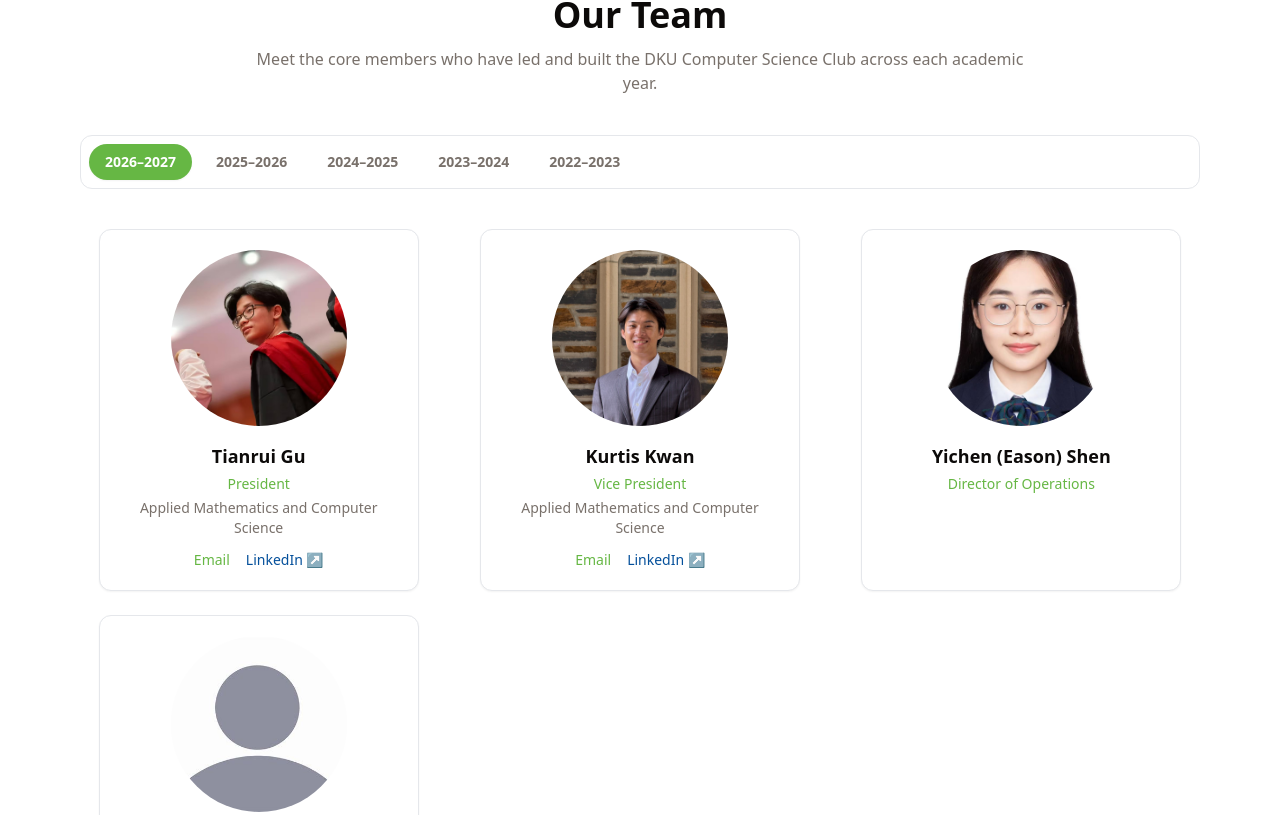
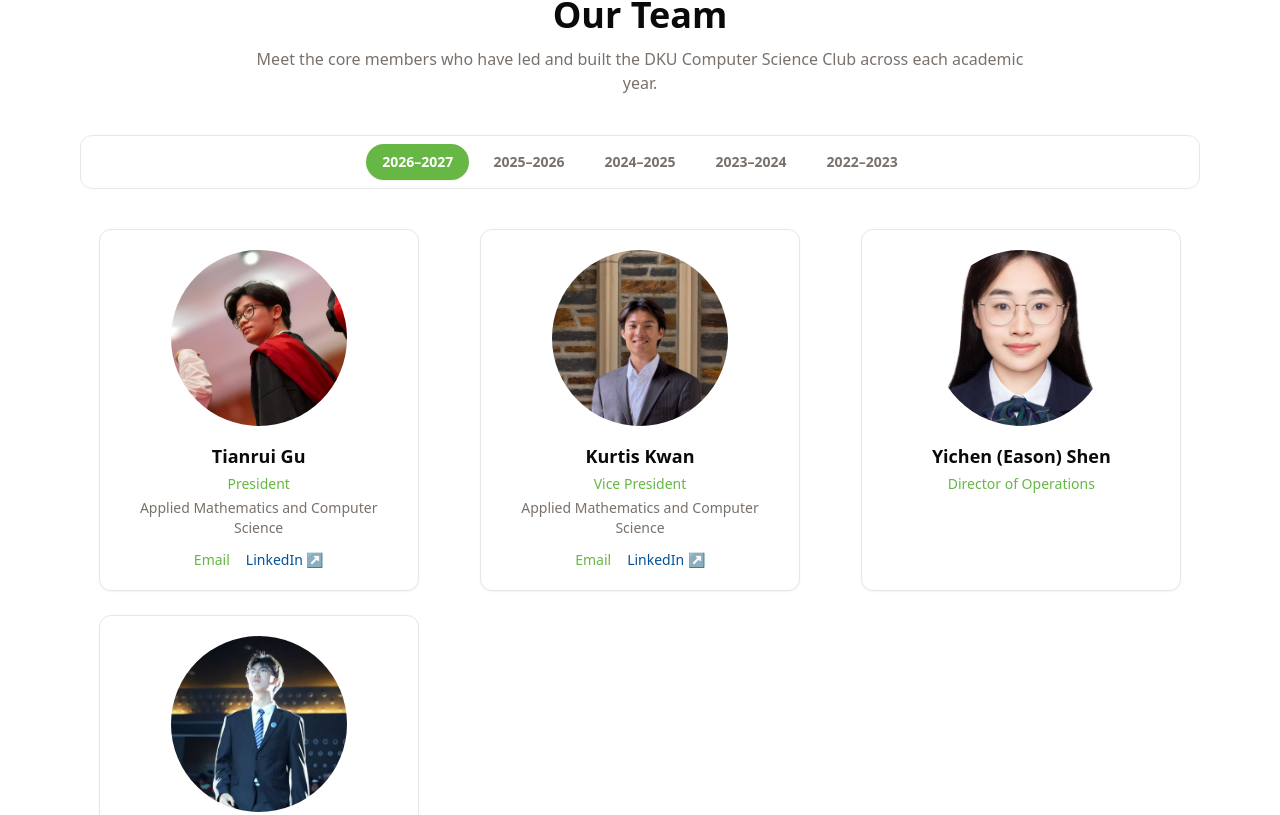
Before and after one commit to DKU-CS-Club/dkucs.com, a Next.js app: page /about in a window 1280 px wide. Shown: the part 205-1020 px from the top of the page. Built offline with nearby package versions, Linux system fonts and the light colour scheme.

Commit message:
Update team member portraits

```diff
--- a/src/components/history.tsx
+++ b/src/components/history.tsx
@@ -25,7 +25,7 @@
     name: "Jafarbek Ulmasov",
     role: "Co-Founder",
     linkedin: "https://www.linkedin.com/in/ulmasovjafarbek/",
-    picture: "/team/no.png",
+    picture: "/team/jafar.jpg",
   },
   {
     name: "Sardor Akhmedjonov",
@@ -46,7 +46,7 @@
         name: "Jafarbek Ulmasov",
         role: "Co-President",
         linkedin: "https://www.linkedin.com/in/ulmasovjafarbek/",
-        picture: "/team/no.png",
+        picture: "/team/jafar.jpg",
       },
       {
         name: "Guangzhi (Allen) Su",
--- a/src/components/team.tsx
+++ b/src/components/team.tsx
@@ -50,7 +50,7 @@
       {
         name: "Wenxin Xu",
         role: "Treasurer",
-        picture: "/team/no.png",
+        picture: "/team/wenxin.jpg",
       },
     ],
   },
@@ -147,6 +147,14 @@
         picture: "/team/hank.jpg",
       },
       {
+        name: "Tianrui Gu",
+        role: "Core Member",
+        major: "Applied Mathematics and Computer Science",
+        email: "tg297@duke.edu",
+        linkedin: tianruiLinkedIn,
+        picture: "/team/tianrui.jpg",
+      },
+      {
         name: "Bilguun Dugarsuren",
         role: "Core Member",
         major: "Applied Mathematics and Computer Science",
@@ -210,7 +218,7 @@
         role: "Co-President and Co-Founder",
         major: "Data Science",
         linkedin: "https://www.linkedin.com/in/ulmasovjafarbek/",
-        picture: "/team/no.png",
+        picture: "/team/jafar.jpg",
       },
       {
         name: "Guangzhi (Allen) Su",
@@ -289,8 +297,9 @@
       <div
         role="tablist"
         aria-label="Team by academic year"
-        className="mb-10 flex gap-2 overflow-x-auto rounded-xl border bg-muted/40 p-2"
+        className="mb-10 overflow-x-auto rounded-xl border bg-muted/40 p-2"
       >
+        <div className="mx-auto flex w-max gap-2">
           {teamYears.map((teamYear) => {
             const isActive = teamYear.label === activeYear;
 
@@ -312,6 +321,7 @@
             );
           })}
         </div>
+      </div>
 
       <div
         role="tabpanel"
```
Also changed, not shown: public/team/jafar.jpg (added), public/team/wenxin.jpg (added). Lines whose indentation alone changed are shown as unchanged.
